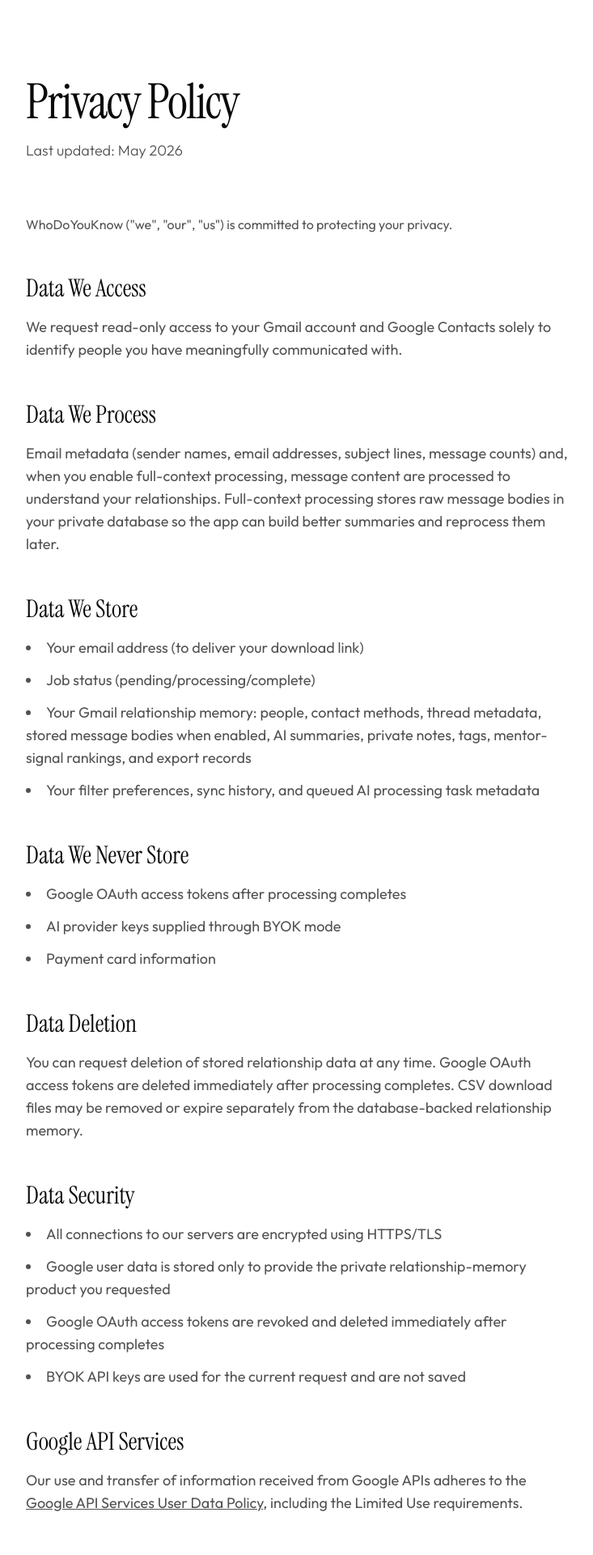
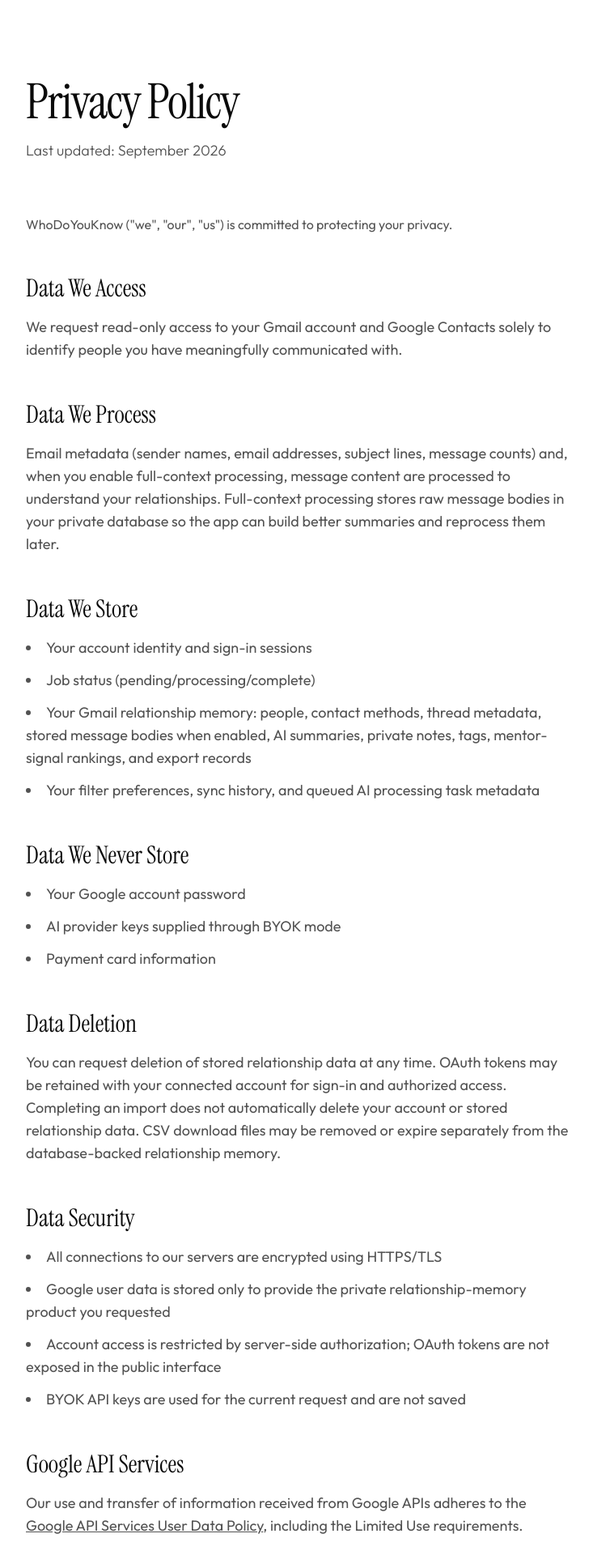
Before and after one commit to FrejusGdm/who-do-i-know, a Next.js app: page /privacy in a window 1280 px wide. Shown: the top 1920 px of the page at 81% size, without its empty margins (272-1005 px from the left). Built offline with nearby package versions, Linux system fonts and the light colour scheme.

Commit message:
Correct retention claims for persistent private relationship memory

```diff
--- a/src/app/privacy/page.tsx
+++ b/src/app/privacy/page.tsx
@@ -3,7 +3,7 @@
     <main className="min-h-screen bg-[--brand-cream] py-24 px-6">
       <div className="max-w-2xl mx-auto">
         <h1 className="font-serif text-5xl md:text-6xl tracking-tight text-[--brand-ink] mb-4">Privacy Policy</h1>
-        <p className="text-lg font-light text-[--brand-muted] mb-16">Last updated: May 2026</p>
+        <p className="text-lg font-light text-[--brand-muted] mb-16">Last updated: September 2026</p>
 
         <div className="space-y-12 text-[--brand-muted] leading-relaxed">
           <p>
@@ -41,7 +41,7 @@
               Data We Store
             </h2>
             <ul className="list-disc list-inside space-y-3 text-lg">
-              <li>Your email address (to deliver your download link)</li>
+              <li>Your account identity and sign-in sessions</li>
               <li>Job status (pending/processing/complete)</li>
               <li>
                 Your Gmail relationship memory: people, contact methods,
@@ -62,7 +62,7 @@
             </h2>
             <ul className="list-disc list-inside space-y-3 text-lg">
               <li>
-                Google OAuth access tokens after processing completes
+                Your Google account password
               </li>
               <li>
                 AI provider keys supplied through BYOK mode
@@ -79,8 +79,7 @@
             </h2>
             <p className="text-lg">
               You can request deletion of stored relationship data at any time.
-              Google OAuth access tokens are deleted immediately after
-              processing completes. CSV download files may be removed or expire
+              OAuth tokens may be retained with your connected account for sign-in and authorized access. Completing an import does not automatically delete your account or stored relationship data. CSV download files may be removed or expire
               separately from the database-backed relationship memory.
             </p>
           </section>
@@ -98,8 +97,7 @@
                 relationship-memory product you requested
               </li>
               <li>
-                Google OAuth access tokens are revoked and deleted immediately
-                after processing completes
+                Account access is restricted by server-side authorization; OAuth tokens are not exposed in the public interface
               </li>
               <li>
                 BYOK API keys are used for the current request and are not saved
@@ -161,7 +159,9 @@
                 analysis. These providers have stated that API data is not used
                 for model training.
               </li>
-              <li>Vercel: hosting and temporary file storage</li>
+              <li>AWS: application hosting, background jobs, logs, and runtime configuration</li>
+              <li>Neon: PostgreSQL storage for accounts and private relationship data</li>
+              <li>Vercel Blob: file storage when configured for legacy import and export workflows</li>
             </ul>
           </section>
 
--- a/src/components/landing/TrustBadges.tsx
+++ b/src/components/landing/TrustBadges.tsx
@@ -6,18 +6,18 @@
 const badges = [
   {
     icon: Eye,
-    title: "100% Read-Only",
-    description: "We never send emails or modify your account. We only read history to map your network.",
+    title: "Your outreach",
+    description: "Keep track of when to reconnect. The app does not send messages to your contacts.",
   },
   {
     icon: Trash2,
-    title: "0 Data Retained",
-    description: "Your entire dataset is permanently purged from our servers within 15 minutes of processing.",
+    title: "Saved memory",
+    description: "Your notes and relationship history are saved in your private workspace for future conversations.",
   },
   {
     icon: Shield,
-    title: "No Account Needed",
-    description: "Pay once, download, and you're done. We deliberately forget everything about you.",
+    title: "Private access",
+    description: "An authorized account is required to open your workspace and read your relationship notes.",
   },
 ];
 
--- a/src/lib/resend.ts
+++ b/src/lib/resend.ts
@@ -46,7 +46,7 @@
           Download CSV
         </a>
         <p style="color: #8C7B6B; font-size: 12px; margin-top: 32px;">
-          Your data will be permanently deleted after download or within 15 minutes.
+          Download links may expire separately from your saved relationship data. Downloading does not delete your private workspace.
         </p>
       </div>
     `,
```
Also changed, not shown: 2 other files (tests, documents, lock files or other folders).
